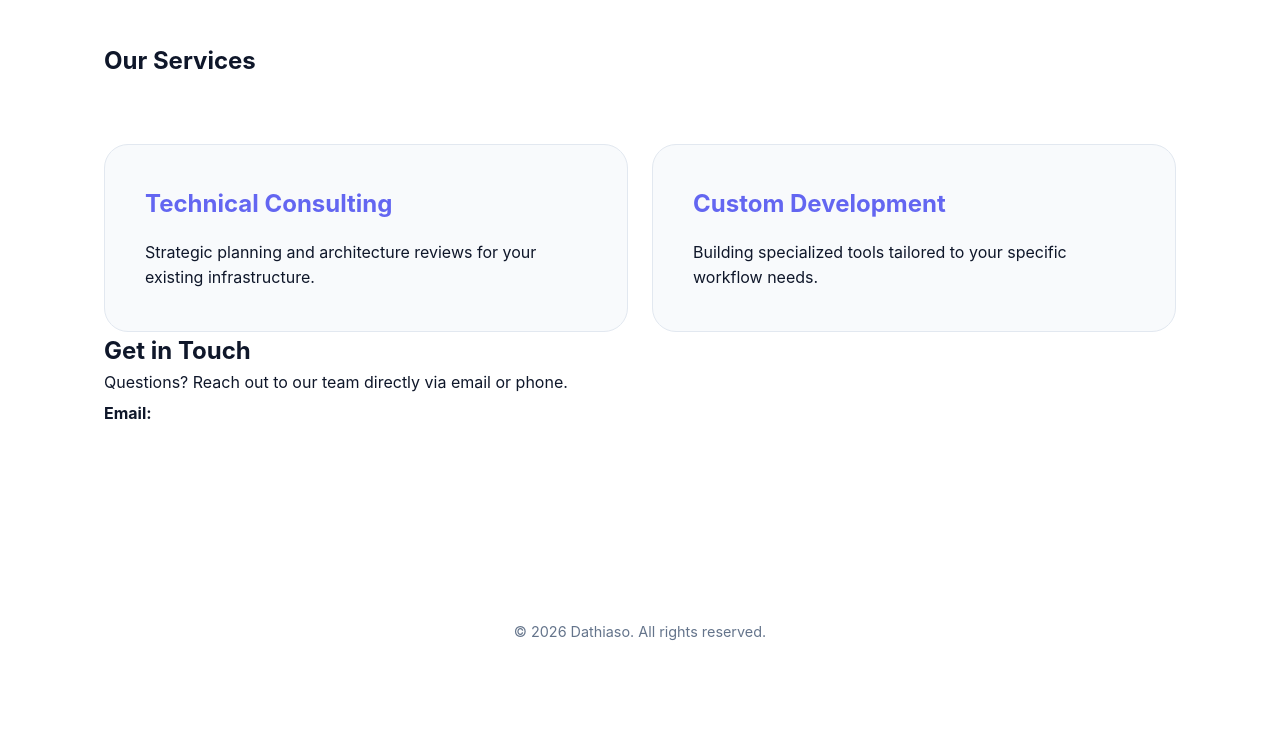
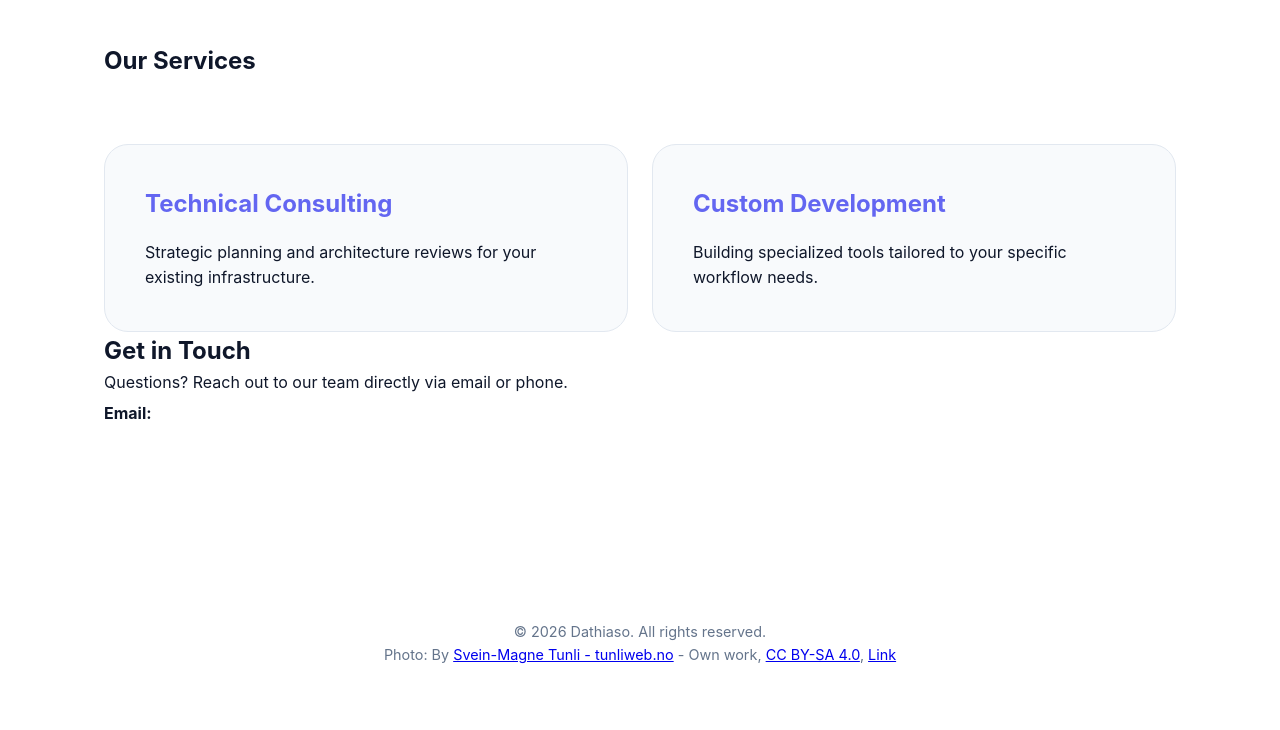
Before and after one commit to Dathiaso/dathiaso-company-website, a plain HTML site: page en/index.html in a window 1280 px wide. Shown: the part 798-1528 px from the top of the page. Before the commit the page ends 1505 px from the top, so only its background shows below. Drawn offline with Linux system fonts and the light colour scheme.

Commit message:
Update footer with copyright and attribution details
Added attribution and wrapped copyright notice in a paragraph.

```diff
--- a/en/index.html
+++ b/en/index.html
@@ -45,6 +45,9 @@
 </body>
 
 <footer>
-    &copy; 2026 Dathiaso. All rights reserved.
+    <p>&copy; 2026 Dathiaso. All rights reserved.</p>
+    <div class="attribution">
+        Photo: By <a href="//commons.wikimedia.org/wiki/User:Smtunli" class="mw-redirect" title="User:Smtunli">Svein-Magne Tunli - tunliweb.no</a> - <span class="int-own-work" lang="en">Own work</span>, <a href="https://creativecommons.org/licenses/by-sa/4.0" title="Creative Commons Attribution-Share Alike 4.0">CC BY-SA 4.0</a>, <a href="https://commons.wikimedia.org/w/index.php?curid=56130460">Link</a>
+    </div>
 </footer>
 </html>
```
